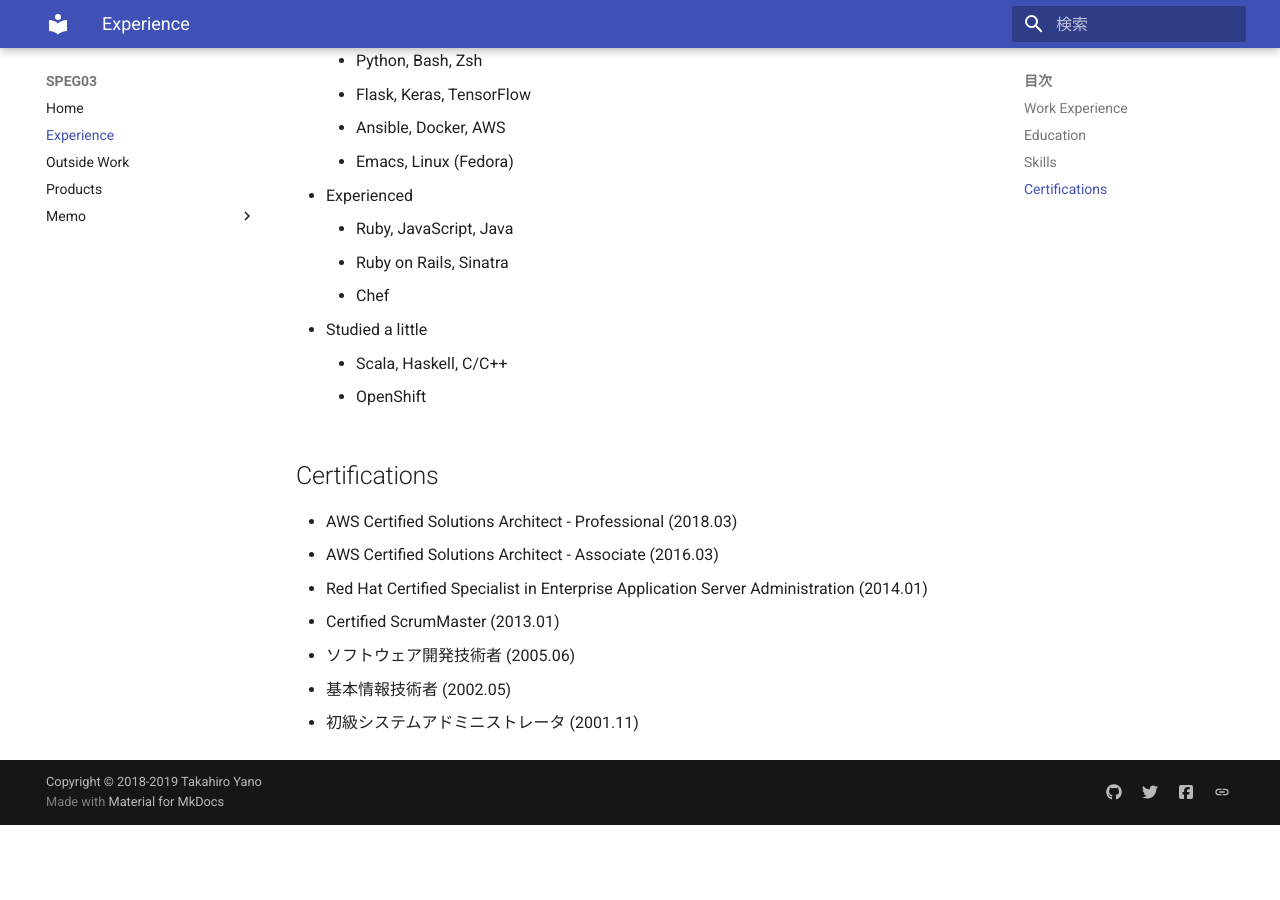
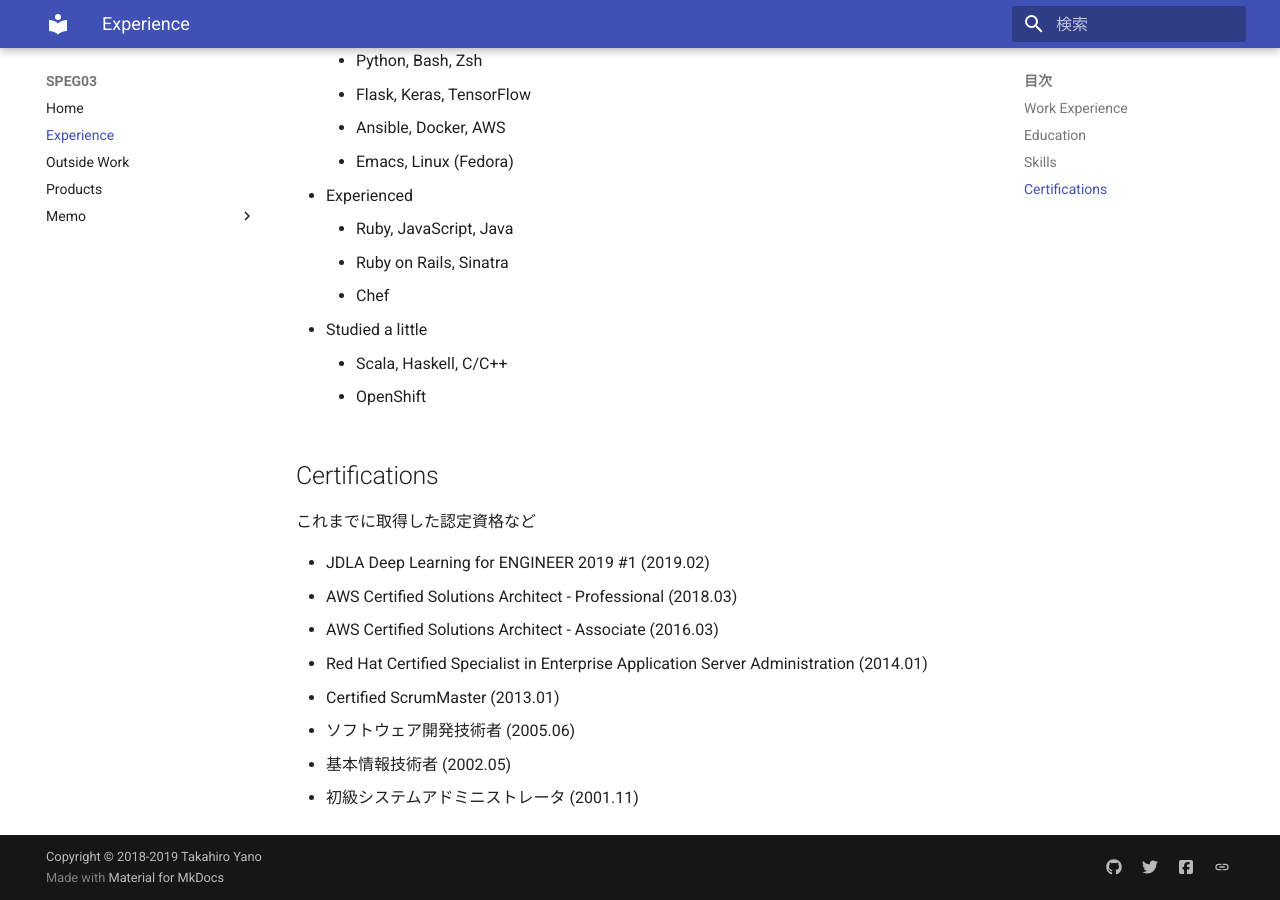
Before and after one commit to speg03/sp3.dev, an MkDocs documentation site: the page built from docs/experience.md, in a window 1280 px wide and 900 px high, scrolled down 542 px. Built offline with MkDocs 1.6.1 and Material for MkDocs 9.7.7, drawn with Linux system fonts in a browser that asks for light colours; before the commit the page ends 1367 px from its top, so only the background shows below that.

Commit message:
:sparkles: Add JDLA certification

```diff
--- a/docs/experience.md
+++ b/docs/experience.md
@@ -27,6 +27,9 @@
 
 ## Certifications
 
+これまでに取得した認定資格など
+
+* JDLA Deep Learning for ENGINEER 2019 #1 (2019.02)
 * AWS Certified Solutions Architect - Professional (2018.03)
 * AWS Certified Solutions Architect - Associate (2016.03)
 * Red Hat Certified Specialist in Enterprise Application Server Administration (2014.01)
```
